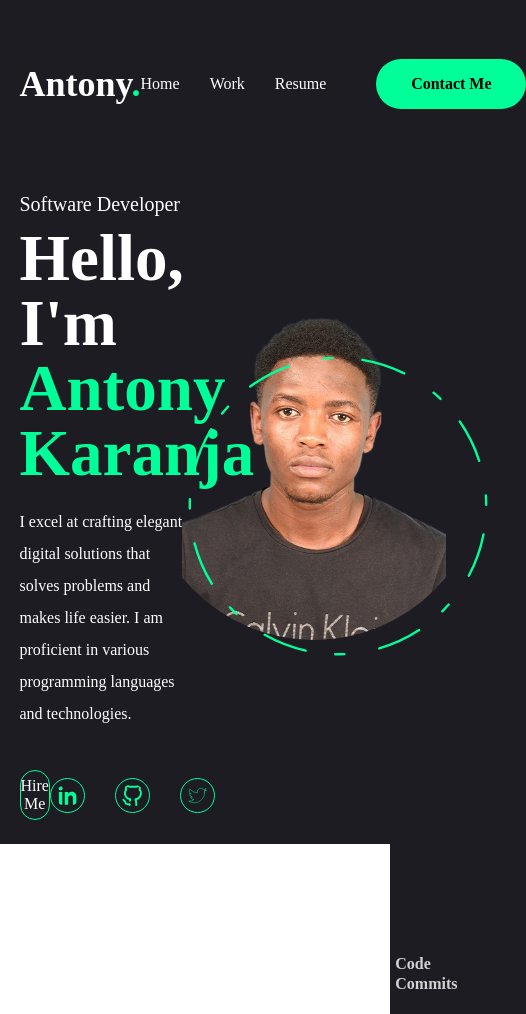
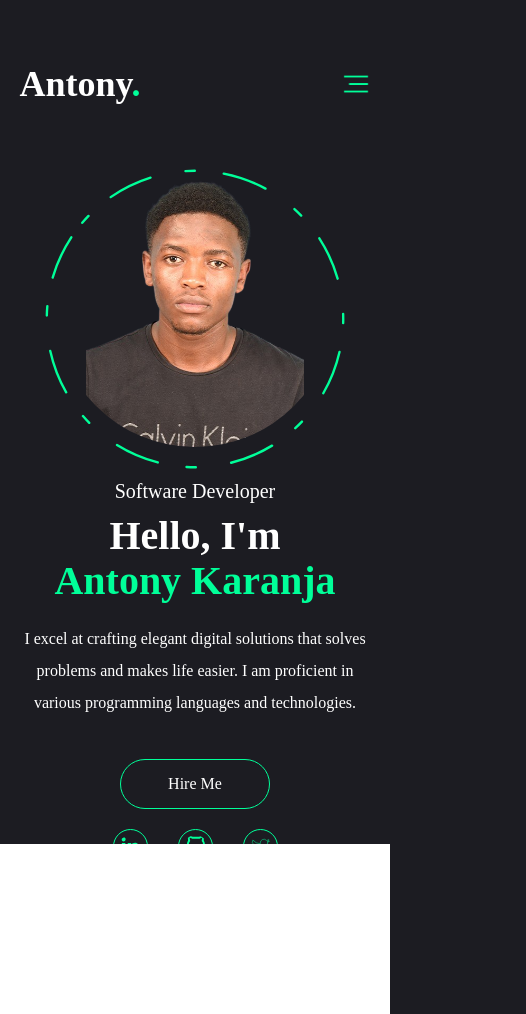
Before and after one commit to Jkrubs/portfolio, a React (Create React App) app: page / in a window 390 px wide. Shown: the whole page, 526 px wide, since content can reach past the window. Built offline with nearby package versions, Linux system fonts and the light colour scheme.

Commit message:
mobile menu

```diff
--- a/src/Components/Header/Header.css
+++ b/src/Components/Header/Header.css
@@ -5,6 +5,7 @@
     display: flex;
     align-items: center;
     justify-content: space-between;
+    position: relative;
 }
 
 
@@ -73,3 +74,66 @@
     cursor: pointer;
 
 }
+
+.header img{
+    display: none;
+}
+
+.desktop-menu img{
+    display: none;
+}
+
+.mobile-menu{
+    height: 100vh;
+    width: 80%;
+    background: #282828;
+    padding-top: 8vh;
+    display: flex;
+    align-items: start;
+    padding-left: 50px;
+    padding-right: 20px;
+    z-index: 20;
+    flex-direction: column;
+    gap: 20px;
+    position: absolute;
+    right: 0;
+    top: 0;
+}
+
+
+@media screen and (max-width:767px) {
+    .desktop-menu{
+        display: none;
+    }
+
+    .header img, .mobile-menu img{
+        display: block;
+        width: 30px;
+        cursor: pointer;
+    }
+
+    .mobile-menu img{
+        align-self: flex-end;
+    }
+
+    .mobile-menu button{
+    display: none;
+}
+
+.menu-links{
+    display: flex;
+
+}
+
+.menu-links ul{
+    display: flex;
+    align-items: start;
+    flex-direction: column;
+    gap: 20px;
+}
+
+.menu-links a{
+    flex-direction: column;
+    font-size: 18px;
+}
+}
--- a/src/Components/Header/Header.js
+++ b/src/Components/Header/Header.js
@@ -1,15 +1,20 @@
 import React, { useState } from 'react'
 import './Header.css'
 import { Link } from 'react-router-dom'
-
+import close from '../assets/close.png'
+import menu from '../assets/text.png'
 export const Header = () => {
     const [active, setActive] = useState()
+    const [mobilemenu, setMobilemenu]=useState(false)
+    mobilemenu? document.body.style.overflow="hidden":document.body.style.overflow="auto"
     return (
+
         <div className="header">
             <div className="logo">
                 <Link to={'/'}>Antony<span>.</span></Link>
             </div>
-            <div className="desktop-menu">
+            <div className={mobilemenu?'mobile-menu':'desktop-menu'}>
+                <img onClick={()=>setMobilemenu(false)} src={close} alt="" />
                 <div className="menu-links">
                     <ul>
                         <Link to={'/'} onClick={() => setActive("home")} className={active === 'home' ? 'active' : ''}>Home</Link>
@@ -19,6 +24,7 @@ export const Header = () => {
                 </div>
                 <button>Contact Me</button>
             </div>
+            <img onClick={()=>setMobilemenu(true)} src={menu} alt="" />
         </div>
     )
 }
--- a/src/Components/Hero/Hero.css
+++ b/src/Components/Hero/Hero.css
@@ -143,15 +143,55 @@
     line-height: 20px;
 }
 
-.spinner-circle {
-    position: absolute;
-    top: 50%;
-    left: 50%;
-    animation: spin 20s linear infinite;
-}
+
 
 @keyframes spin {
     100% {
         transform: rotate(360deg);
     }
+
 }
+
+@media screen and (max-width:767px) {
+    .hero{
+        flex-direction: column-reverse;
+        height: fit-content;
+        gap: 10px;
+    }
+    .hero-text{
+        align-items: center;
+        text-align: center;
+        width: 100%;
+
+    }
+    .hero-text h1{
+        font-size: 40px;
+        line-height: 45px;
+        text-align: center;
+    }
+    .job-title{
+        text-align: center;
+    }
+    .hero-buttons{
+        flex-direction: column;
+        gap: 20px;
+    }
+
+    .hero-numbers{
+        flex-wrap: wrap;
+        margin-top: 30px;
+
+    }
+    .hero-number{
+        width: 50%;
+        font-size: 36px;
+        gap: 10px;
+    }
+
+    .number-text{
+        font-weight: normal;
+        font-size: 14px;
+    }
+
+
+}
--- a/src/Components/Hero/Photo.css
+++ b/src/Components/Hero/Photo.css
@@ -33,6 +33,30 @@
 }
 
 /* Responsive sizes for larger screens */
+
+@media screen and (max-width:768px) {
+       .photo-image-container {
+    position: absolute;
+    right: 0;
+    bottom: 4%;
+    height: 100%;
+    width: 100%;
+
+
+}
+
+.photo-image-container img {
+    width: 100%;
+    height: 100%;
+    object-fit: contain;
+}
+
+}
+
+
+
+
+
 @media (min-width: 960px) {
     .photo-image-container {
         width: 350px;
@@ -43,6 +67,7 @@
         width: 400px;
         height: 400px;
     }
+
 }
 
 @media (min-width: 1200px) {
```
Also changed, not shown: src/Components/assets/close.png (added), src/Components/assets/text.png (added).
